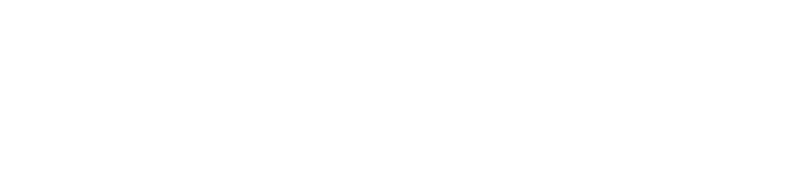
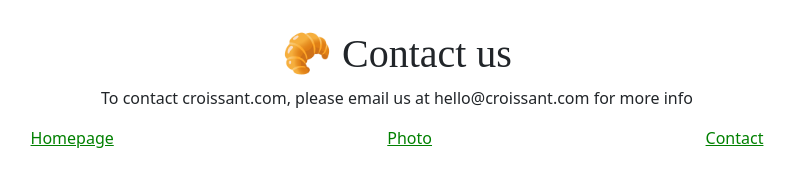
Before and after one commit to LesegoPT/Page-Hosting, a plain HTML site: page contact.html in a window 1280 px wide. Shown: the whole page, without its empty margins (243-1038 px from the left). Drawn offline with nearby package versions, Linux system fonts and the light colour scheme.

Commit message:
Added information on contact.html

```diff
--- a/contact.html
+++ b/contact.html
@@ -0,0 +1,31 @@
+<!DOCTYPE html>
+<html lang="en">
+  <head>
+    <meta charset="UTF-8" />
+    <meta name="viewport" content="width=device-width, initial-scale=1.0" />
+    <title>Contact details</title>
+    <link rel="stylesheet" href="src/style.css" />
+    <link
+      href="https://cdn.jsdelivr.net/npm/bootstrap@5.3.0-alpha1/dist/css/bootstrap.min.css"
+      rel="stylesheet"
+      integrity="sha384-GLhlTQ8iRABdZLl6O3oVMWSktQOp6b7In1Zl3/Jr59b6EGGoI1aFkw7cmDA6j6gD"
+      crossorigin="anonymous"
+    />
+  </head>
+  <body>
+    <h1>🥐 Contact us</h1>
+    <p>
+      To contact croissant.com, please email us at hello@croissant.com for more
+      info
+    </p>
+    <footer>
+      <div class="d-flex justify-content-evenly center">
+        <div><a href="index.html">Homepage</a></div>
+
+        <div><a href="photo.html">Photo</a></div>
+
+        <div><a href="contact.html">Contact</a></div>
+      </div>
+    </footer>
+  </body>
+</html>
--- a/src/style.css
+++ b/src/style.css
@@ -8,6 +8,7 @@ div a {
   color: green;
   font-size: 16px;
   max-width: 100px;
+  padding-top: 30px;
 }
 h1 {
   font-size: 28px;
```
Also changed, not shown: index.html (+1 -1 lines), photo.html (+1 -1 lines).
